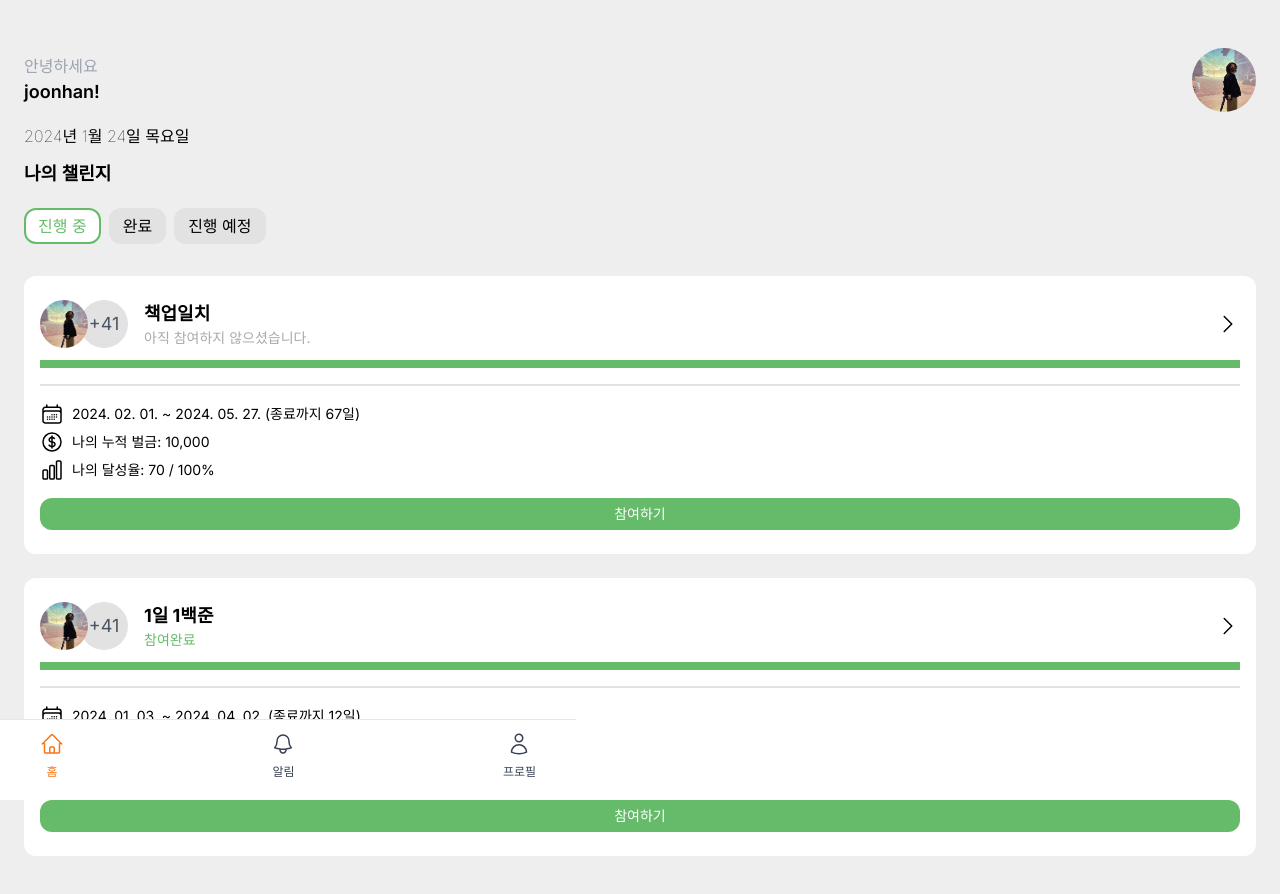
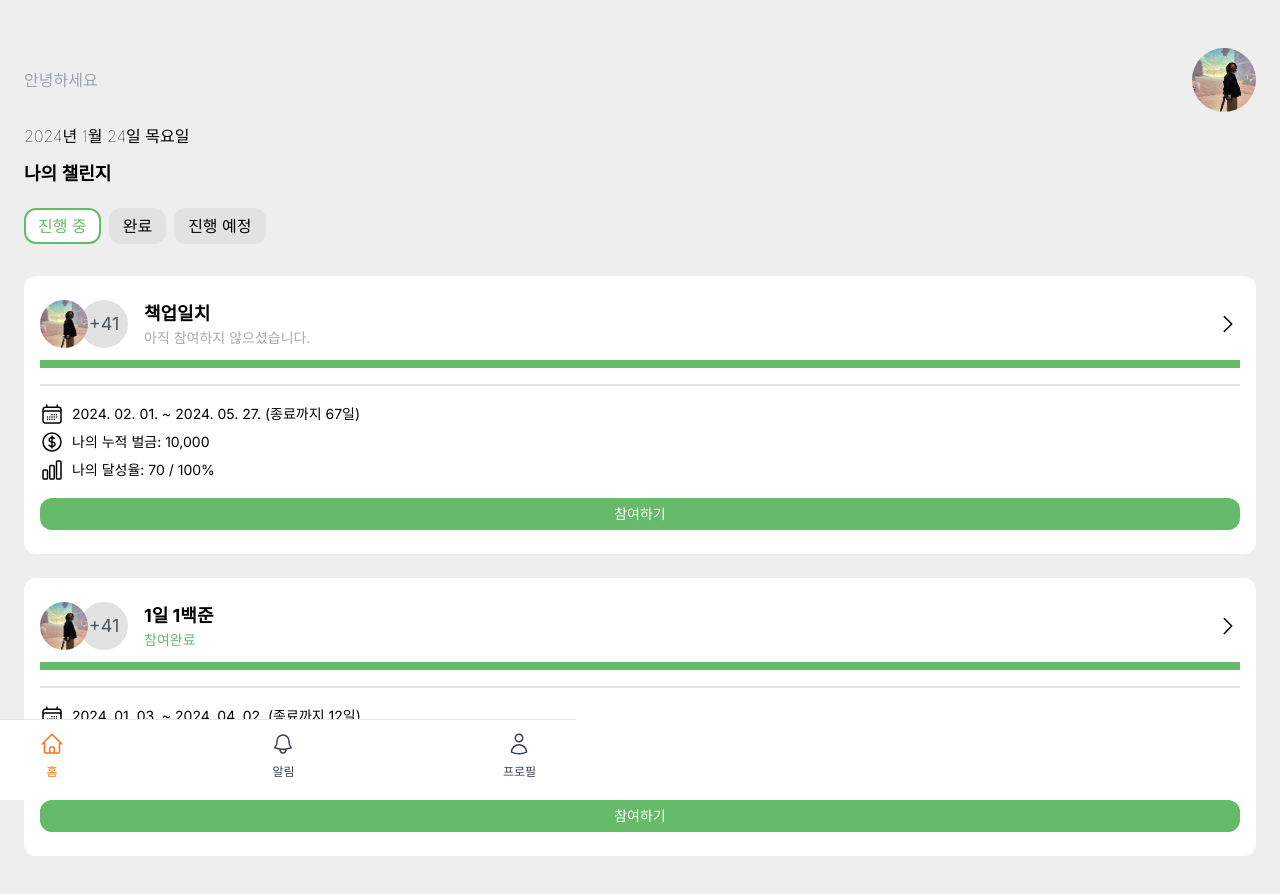
Before and after one commit to HabitPay/frontend, a Next.js app: page /my_challenge in a window 1280 px wide. Shown: the top 894 px of the page. Built offline with nearby package versions, Linux system fonts and the light colour scheme.

Commit message:
✨ feat: jwt 해독 후 닉네임 표시 추가 #18

```diff
--- a/src/app/my_challenge/page.tsx
+++ b/src/app/my_challenge/page.tsx
@@ -1,14 +1,17 @@
 "use client";
 
+import { useEffect, useState } from "react";
+import Image from "next/image";
+
+import { JwtPayload, jwtDecode } from "jwt-decode";
+
 import Layout from "@app/components/layout";
-import Image from "next/image";
-import profilePic from "../../../public/profilePic.jpeg";
-import { useState } from "react";
 import ChallengesButton from "./components/challengesButton";
 import Challenges, {
   IChallengeInfo,
   IChallenges,
 } from "./components/challenge";
+import profilePic from "../../../public/profilePic.jpeg";
 
 const inProgressChallenge: IChallengeInfo[] = [
   {
@@ -60,6 +63,7 @@ const Page = () => {
     useState<IChallengeInfo[]>(inProgressChallenge);
   const [challengesButton, setChallengesButton] =
     useState<ChallengesState>("In Progress");
+  const [nickname, setNickname] = useState<String>("");
 
   const handleChallengesButtonClick = (type: ChallengesState) => {
     setChallengesButton(type);
@@ -71,12 +75,21 @@ const Page = () => {
       : setChallenges(scheduledChallenge);
   };
 
+  // TODO: 페이지 로딩하자마자 바로 닉네임 보여줄 수 있도록 수정. 현재는 깜빡 거림
+  useEffect(() => {
+    const accessToken: string | null = sessionStorage.getItem("accessToken");
+    if (accessToken) {
+      const decoded = jwtDecode<JwtPayload>(accessToken);
+      setNickname(decoded.nickname);
+    }
+  }, []);
+
   return (
     <Layout hasTabBar>
       <div className="flex items-center justify-between mb-3">
         <div className="flex flex-col">
           <span className="text-gray-400">안녕하세요</span>
-          <h2 className="text-lg font-semibold">joonhan!</h2>
+          <h2 className="text-lg font-semibold">{nickname}</h2>
         </div>
         <Image
           className="rounded-full size-16"
```
